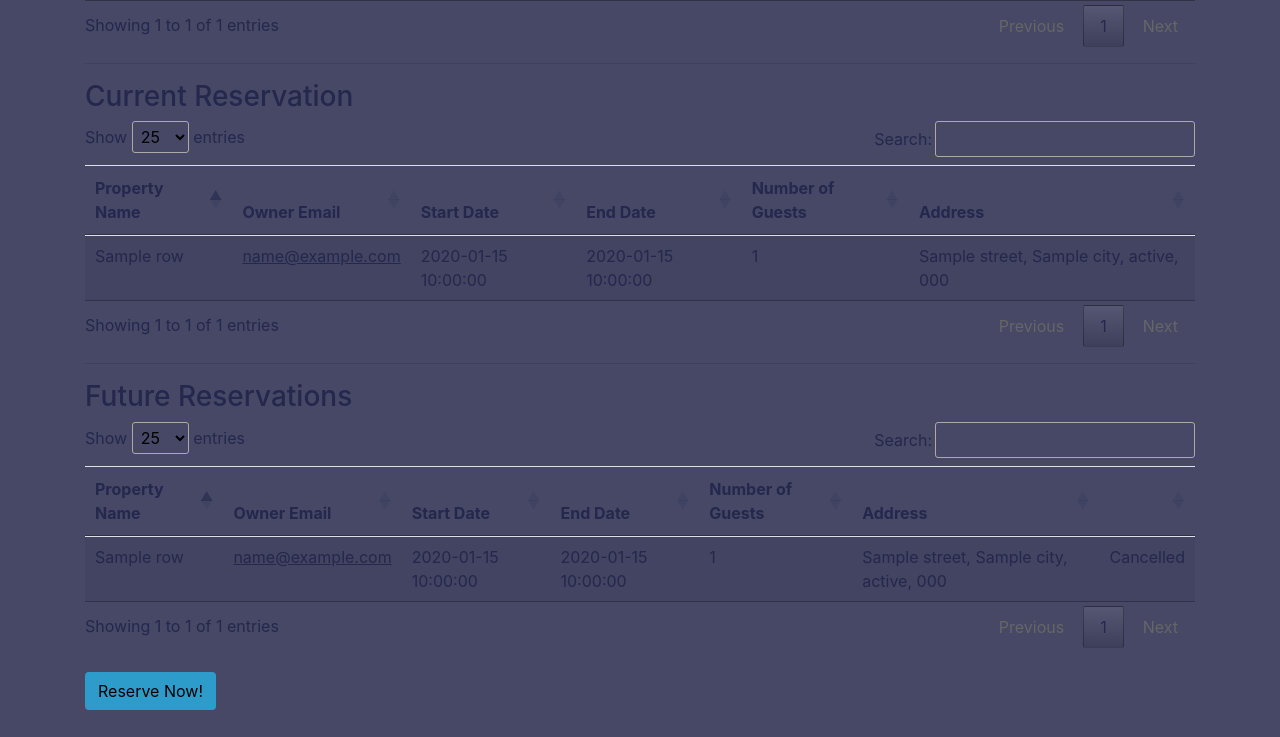
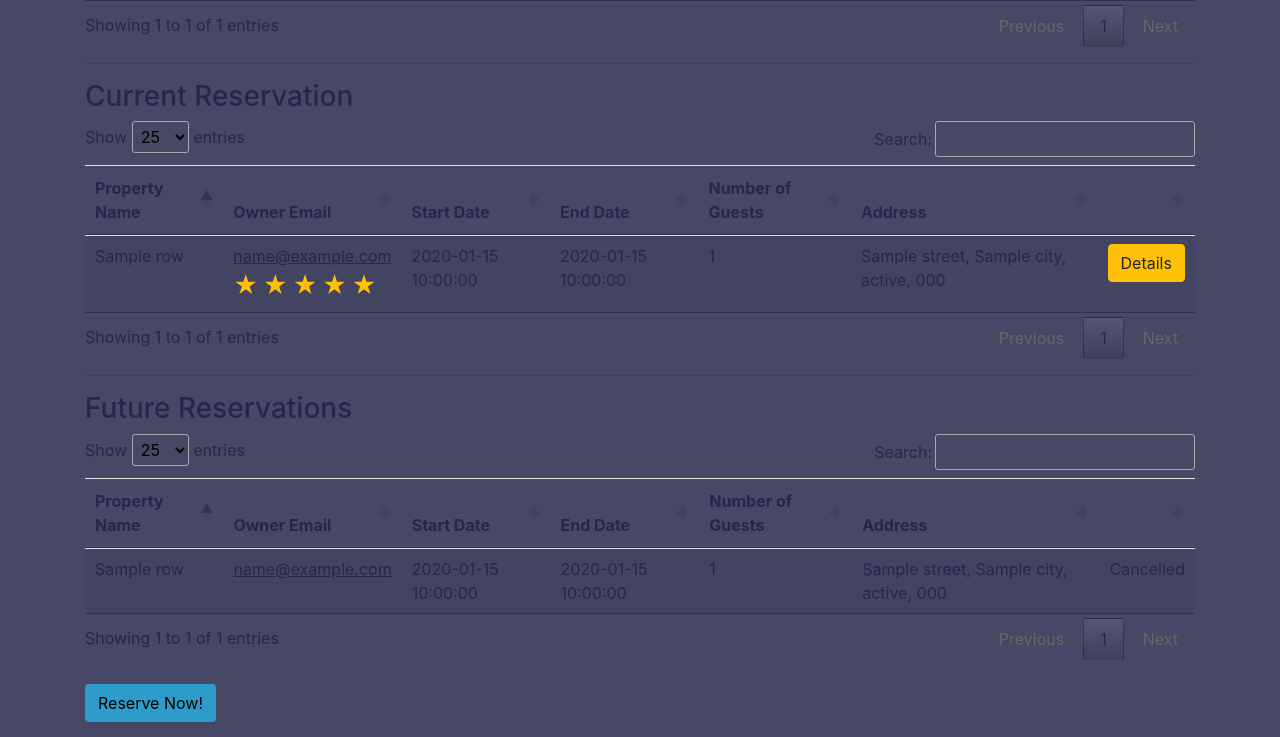
Before and after one commit to Jray810/CS4400_Team77, a Flask app: template Phase 4/templates/customer/my_reservations.html in a window 1280 px wide. Shown: the part 385-1122 px from the top of the page. Before the commit the page ends 1095 px from the top, so only its background shows below. Run offline with Flask 2, Linux system fonts and the light colour scheme; the template is opened without the code that fills it: most values are stand-ins (such as "Sample title", 1, 10 or a date in 2020); parts of the project's set-up code (start-up, migrations or seed data) failed here and were passed over; some libraries are stand-ins or nearby versions.

Commit message:
Fix my_reservations details and rating display bugs

```diff
--- a/Phase 4/templates/customer/my_reservations.html
+++ b/Phase 4/templates/customer/my_reservations.html
@@ -60,19 +60,33 @@
                     <th>End Date</th>
                     <th>Number of Guests</th>
                     <th>Address</th>
+                    <th></th>
                 </tr>
             </thead>
 
             <tbody>
                 {% for row in current_reservation %}
-                <h1 id="customer" hidden>{{ row.Customer }}</h1>
+                <h1 id="customer-current" hidden>{{ row.Customer }}</h1>
                 <tr>
-                    <td id="property">{{ row.Property_Name }}</td>
-                    <td id="owner"><u>{{ row.Owner_Email }}</u></td>
+                    <td id="property-current">{{ row.Property_Name }}</td>
+                    <td><u id="owner-current">{{ row.Owner_Email }}</u><br>
+                        {% if not row.Score %}
+                        <button type="button" class="rate-current btn btn-warning me-2" data-toggle="modal" data-target="#modal-rate-current">Rate</button>
+                        {% else %}
+                            {% if row.Score >= 1 %}<span style="font-size:150%;color:#ffc107;">&starf;</span>{% endif %}
+                            {% if row.Score >= 2 %}<span style="font-size:150%;color:#ffc107;">&starf;</span>{% endif %}
+                            {% if row.Score >= 3 %}<span style="font-size:150%;color:#ffc107;">&starf;</span>{% endif %}
+                            {% if row.Score >= 4 %}<span style="font-size:150%;color:#ffc107;">&starf;</span>{% endif %}
+                            {% if row.Score >= 5%}<span style="font-size:150%;color:#ffc107;">&starf;</span>{% endif %}
+                        {% endif %}
+                    </td>
                     <td>{{ row.Start_Date }}</td>
                     <td>{{ row.End_Date }}</td>
                     <td>{{ row.Num_Guests }}</td>
                     <td>{{ row.Street }}, {{ row.City }}, {{ row.State }}, {{ row.Zip }}</td>
+                    <td>
+                        <button type="button" class="details-current btn btn-warning me-2" data-toggle="modal" data-target="#modal-details">Details</button>
+                    </td>
                 </tr>
                 {% endfor %}
             </tbody>
@@ -98,17 +112,17 @@
 
             <tbody>
                 {% for row in future_reservations %}
-                <h1 id="customer" hidden>{{ row.Customer }}</h1>
+                <h1 id="customer-future" hidden>{{ row.Customer }}</h1>
                 <tr>
-                    <td id="property">{{ row.Property_Name }}</td>
-                    <td id="owner"><u>{{ row.Owner_Email }}</u></td>
+                    <td id="property-future">{{ row.Property_Name }}</td>
+                    <td id="owner-future"><u>{{ row.Owner_Email }}</u></td>
                     <td>{{ row.Start_Date }}</td>
                     <td>{{ row.End_Date }}</td>
                     <td>{{ row.Num_Guests }}</td>
                     <td>{{ row.Street }}, {{ row.City }}, {{ row.State }}, {{ row.Zip }}</td>
                     <td>
                         {% if row.Was_Cancelled == 0 %}
-                        <button type="button" class="cancel btn btn-danger me-2" data-toggle="modal" data-target="#modal-cancel">Cancel</button>
+                        <button type="button" class="details-future btn btn-warning me-2" data-toggle="modal" data-target="#modal-cancel">Details</button>
                         {% else %}
                         Cancelled
                         {% endif %}
@@ -143,25 +157,6 @@
             </div>
         </div>
     </div>
-    <div class="modal fade" id="modal-cancel" tabindex="-1" aria-labelledby="cancelLabel" aria-hidden="true">
-        <div class="modal-dialog modal-sp">
-            <div class="modal-content">
-                <div class="modal-header">
-                    <h5 class="modal-title text-negative" id="cancelLabel">Reservation Details</h5>
-                    <button type="button" class="close" data-dismiss="modal" aria-label="Close">
-                        <span aria-hidden="true">&times;</span>
-                    </button>
-                </div>
-                <div class="modal-body">
-                    {{ modal_messages() }}
-                    <h1 id="info"></h1>
-                    <a class="nav-item" href="/my_reservations">
-                        <button type="button" class="removal btn btn-danger me-2" data-dismiss="modal" aria-label="Close">Cancel Reservation</button>
-                    </a>
-                </div>
-            </div>
-        </div>
-    </div>
     <div class="modal fade" id="modal-rate" tabindex="-1" aria-labelledby="rating-info" aria-hidden="true">
         <div class="modal-dialog">
             <div class="modal-content bg-primary-color">
@@ -176,6 +171,25 @@
                     <p class="text-main">Rating:  <input type="number" id="set-rating" name="set-rating" min="1" max="5" value="5"></p>
                     <a class="nav-item" href="/my_reservations">
                         <button type="button" class="give-rating btn btn-warning me-2" data-dismiss="modal" aria-label="Close">Give Rating</button>
+                    </a>
+                </div>
+            </div>
+        </div>
+    </div>
+    <div class="modal fade" id="modal-rate-current" tabindex="-1" aria-labelledby="rating-info-current" aria-hidden="true">
+        <div class="modal-dialog">
+            <div class="modal-content bg-primary-color">
+                <div class="modal-header">
+                    <h5 class="modal-title text-main" id="rating-info-current"></h5>
+                    <button type="button" class="close" data-dismiss="modal" aria-label="Close">
+                        <span aria-hidden="true">&times;</span>
+                    </button>
+                </div>
+                <div class="modal-body">
+                    {{ modal_messages() }}
+                    <p class="text-main">Rating:  <input type="number" id="set-current" name="set-current" min="1" max="5" value="5"></p>
+                    <a class="nav-item" href="/my_reservations">
+                        <button type="button" class="give-rating-current btn btn-warning me-2" data-dismiss="modal" aria-label="Close">Give Rating</button>
                     </a>
                 </div>
             </div>
@@ -199,6 +213,25 @@
                     <br>
                     <a class="nav-item" href="/my_reservations">
                         <button type="button" class="give-property-rating btn btn-warning me-2" data-dismiss="modal" aria-label="Close">Give Rating</button>
+                    </a>
+                </div>
+            </div>
+        </div>
+    </div>
+    <div class="modal fade" id="modal-cancel" tabindex="-1" aria-labelledby="cancelLabel" aria-hidden="true">
+        <div class="modal-dialog modal-sp">
+            <div class="modal-content">
+                <div class="modal-header">
+                    <h5 class="modal-title text-negative" id="cancelLabel">Reservation Details</h5>
+                    <button type="button" class="close" data-dismiss="modal" aria-label="Close">
+                        <span aria-hidden="true">&times;</span>
+                    </button>
+                </div>
+                <div class="modal-body">
+                    {{ modal_messages() }}
+                    <h1 id="info"></h1>
+                    <a class="nav-item" href="/my_reservations">
+                        <button type="button" class="removal btn btn-danger me-2" data-dismiss="modal" aria-label="Close">Cancel Reservation</button>
                     </a>
                 </div>
             </div>
@@ -242,11 +275,30 @@
 </script>
 <script type='text/javascript'>
     $(function () {
-        $(".cancel").click(function () {
-            var customer_id = $(this).parents("div").find("#customer").text();
-            var property_name = $(this).parents("tr").find("#property").text();
-            var owner_id = $(this).parents("tr").find("#owner").text();
-            var viewType = 2;
+        $(".details-current").click(function () {
+            var customer_id = $(this).parents("div").find("#customer-current").text();
+            var property_name = $(this).parents("tr").find("#property-current").text();
+            var owner_id = $(this).parents("tr").find("#owner-current").text();
+            var viewType = 1;
+            $.ajax({
+                url: "/reservation_details",
+                type: 'POST',
+                data: {customer_id: customer_id, property_name: property_name, owner_id: owner_id, viewType: viewType},
+                success: function(data) {
+                    $("#info-details").html(data);
+                    $("#info-details").append(data.htmlresponse);
+                }
+            });
+        });
+    });
+</script>
+<script type='text/javascript'>
+    $(function () {
+        $(".details-future").click(function () {
+            var customer_id = $(this).parents("div").find("#customer-future").text();
+            var property_name = $(this).parents("tr").find("#property-future").text();
+            var owner_id = $(this).parents("tr").find("#owner-future").text();
+            var viewType = 3;
             $.ajax({
                 url: "/reservation_details",
                 type: 'POST',
@@ -287,6 +339,15 @@
 </script>
 <script>
     $(function () {
+        $(".rate-current").click(function () {
+            var owner_id = $(this).parents("div").find("#owner-current").text();
+            var s = "Rate " + owner_id;
+            $("#rating-info-current").html(s);
+        });
+    });
+</script>
+<script>
+    $(function () {
         $(".give-rating").click(function () {
             var customer_id = $(this).parents("div").find("#customer-rate").text();
             var owner_id = $(this).parents("div").find("#owner-rate").text();
@@ -304,4 +365,23 @@
         });
     });
 </script>
+<script>
+    $(function () {
+        $(".give-rating-current").click(function () {
+            var customer_id = $(this).parents("div").find("#customer-current").text();
+            var owner_id = $(this).parents("div").find("#owner-current").text();
+            var rating = $(this).parents("div").find("#set-current").val();
+            if (rating != '') {
+                $.ajax({
+                    url: "/customer_rates_owner",
+                    type: 'POST',
+                    data: {customer_id: customer_id, owner_id: owner_id, rating: rating},
+                    success: function() {
+                        window.location.reload();
+                    }
+                });
+            }
+        });
+    });
+</script>
 {% endblock scripts %}
--- a/Phase 4/travelReservationService.py
+++ b/Phase 4/travelReservationService.py
@@ -126,7 +126,7 @@ def my_reservations():
         return redirect(url_for('account'))
     q = text("SELECT * FROM customers_rate_owners AS O RIGHT OUTER JOIN reserve AS R ON R.Owner_Email = O.Owner_Email AND R.Customer = O.Customer LEFT OUTER JOIN property AS P ON R.Owner_Email = P.Owner_Email AND R.Property_Name = P.Property_Name WHERE R.Customer=\'{0}\' AND ((End_Date < \'{1}\') OR (\'{1}\' BETWEEN Start_Date AND End_Date AND Was_Cancelled = 1))".format(username, current_date))
     past_reservations = connection.execute(q)
-    q = text("SELECT * FROM reserve NATURAL JOIN property WHERE Customer=\'{0}\' AND \'{1}\' BETWEEN Start_Date AND End_Date AND Was_Cancelled = 0".format(username, current_date))
+    q = text("SELECT * FROM customers_rate_owners AS O RIGHT OUTER JOIN reserve AS R ON R.Owner_Email = O.Owner_Email AND R.Customer = O.Customer LEFT OUTER JOIN property AS P ON R.Owner_Email = P.Owner_Email AND R.Property_Name = P.Property_Name WHERE R.Customer=\'{0}\' AND \'{1}\' BETWEEN Start_Date AND End_Date AND Was_Cancelled = 0".format(username, current_date))
     current_reservation = connection.execute(q)
     q = text("SELECT * FROM reserve NATURAL JOIN property WHERE Customer=\'{0}\' AND Start_Date > \'{1}\'".format(username, current_date))
     future_reservations = connection.execute(q)
@@ -337,7 +337,13 @@ def reservation_details():
         customer_id = request.form['customer_id']
         property_name = request.form['property_name']
         owner_id = request.form['owner_id']
-        tableType = 1 if request.form['viewType'] == '1' else 2
+        tableType = 2
+        if request.form['viewType'] == '1':
+            tableType = 1
+        elif request.form['viewType'] == '3':
+            tableType = 3
+        else:
+            tableType = 2
         q = text("SELECT * FROM review AS O RIGHT OUTER JOIN reserve AS R ON R.Customer = O.Customer AND R.Owner_Email = O.Owner_Email AND R.Property_Name = O.Property_Name JOIN property AS P ON R.Property_Name = P.Property_Name AND R.Owner_Email = P.Owner_Email WHERE R.Customer=\'{0}\' AND R.Property_Name=\'{1}\' AND R.Owner_Email=\'{2}\'".format(customer_id, property_name, owner_id))
         reservationDetails = connection.execute(q)
         q = text("SELECT * FROM amenity WHERE Property_Name=\'{0}\' AND Property_Owner=\'{1}\'".format(property_name, owner_id))
```
Also changed, not shown: Phase 4/templates/popups/property_details.html (+7 -1 lines).
